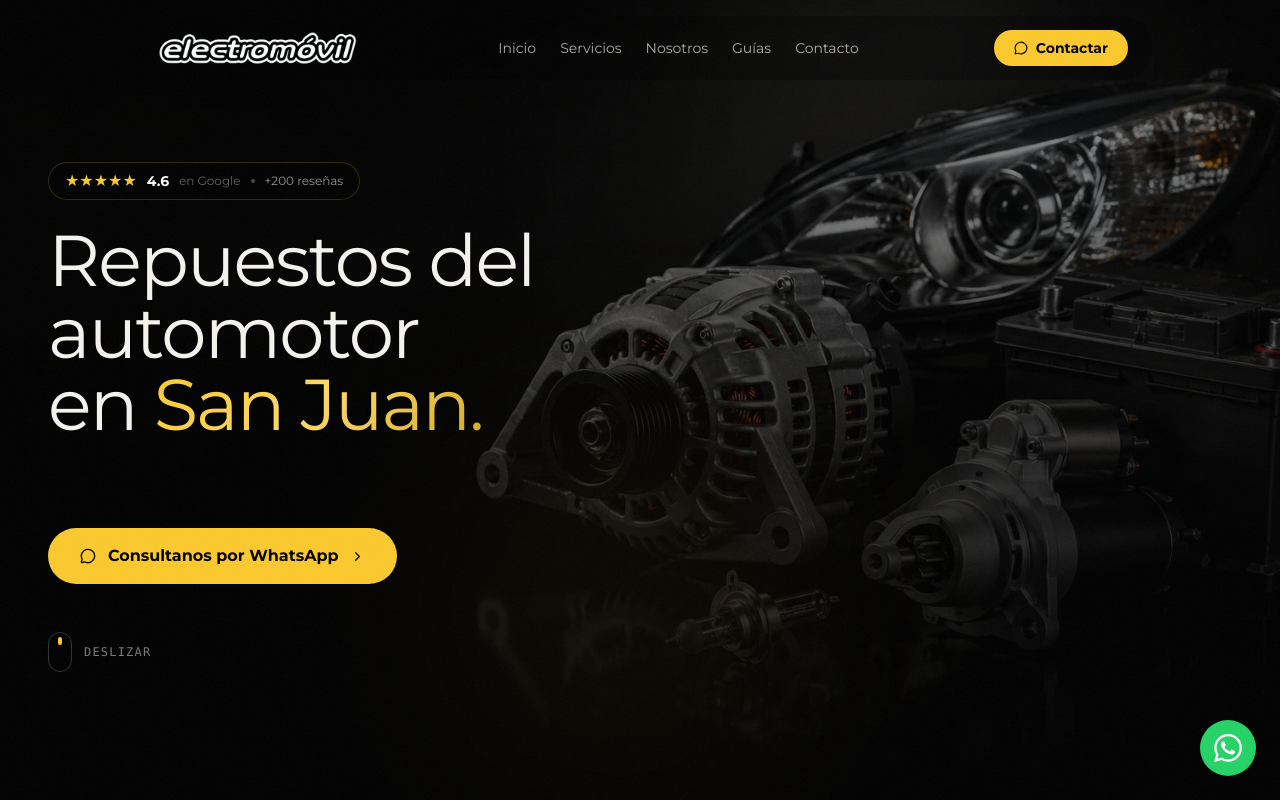
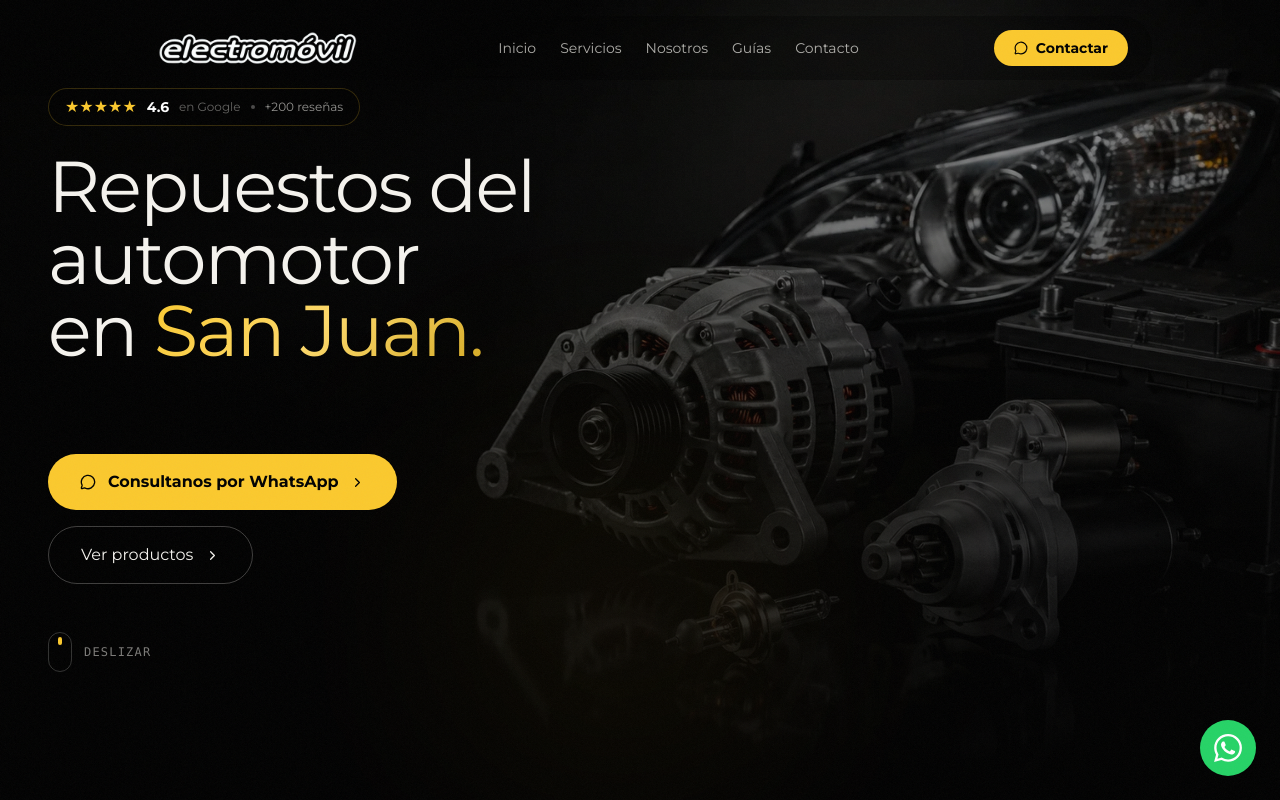
Before and after one commit to geromecro/electromovilsanjuan, a React (Vite) app: page / in a window 1280 px wide. Shown: the top 800 px of the page. Built offline with nearby package versions, Linux system fonts and the light colour scheme.

Commit message:
hero: agregar segundo CTA Ver productos con estilo ghost
Co-Authored-By: Claude Sonnet 4.6 <noreply@anthropic.com>

```diff
--- a/src/App.jsx
+++ b/src/App.jsx
@@ -372,7 +372,7 @@ function Hero() {
             </div>
 
             {/* CTAs */}
-            <div className="hero-fade-in flex flex-wrap gap-4 mt-7 md:mt-10" style={{animationDelay: '0.54s'}}>
+            <div className="hero-fade-in flex flex-wrap gap-3 md:gap-4 mt-7 md:mt-10" style={{animationDelay: '0.54s'}}>
               <a
                 href={WHATSAPP}
                 target="_blank"
@@ -385,6 +385,13 @@ function Hero() {
                 <MessageCircle size={16} className="relative z-10 shrink-0" />
                 <span className="relative z-10">Consultanos por WhatsApp</span>
                 <ChevronRight size={15} className="relative z-10 shrink-0" />
+              </a>
+              <a
+                href="#products"
+                className="w-full md:w-auto inline-flex items-center justify-center gap-2 md:gap-3 border border-ivory/25 text-ivory hover:border-yellow-brand/60 hover:text-yellow-brand transition-colors px-6 md:px-8 py-3.5 md:py-4 rounded-full text-sm md:text-base whitespace-nowrap"
+              >
+                <span>Ver productos</span>
+                <ChevronRight size={15} className="shrink-0" />
               </a>
             </div>
           </div>
```
